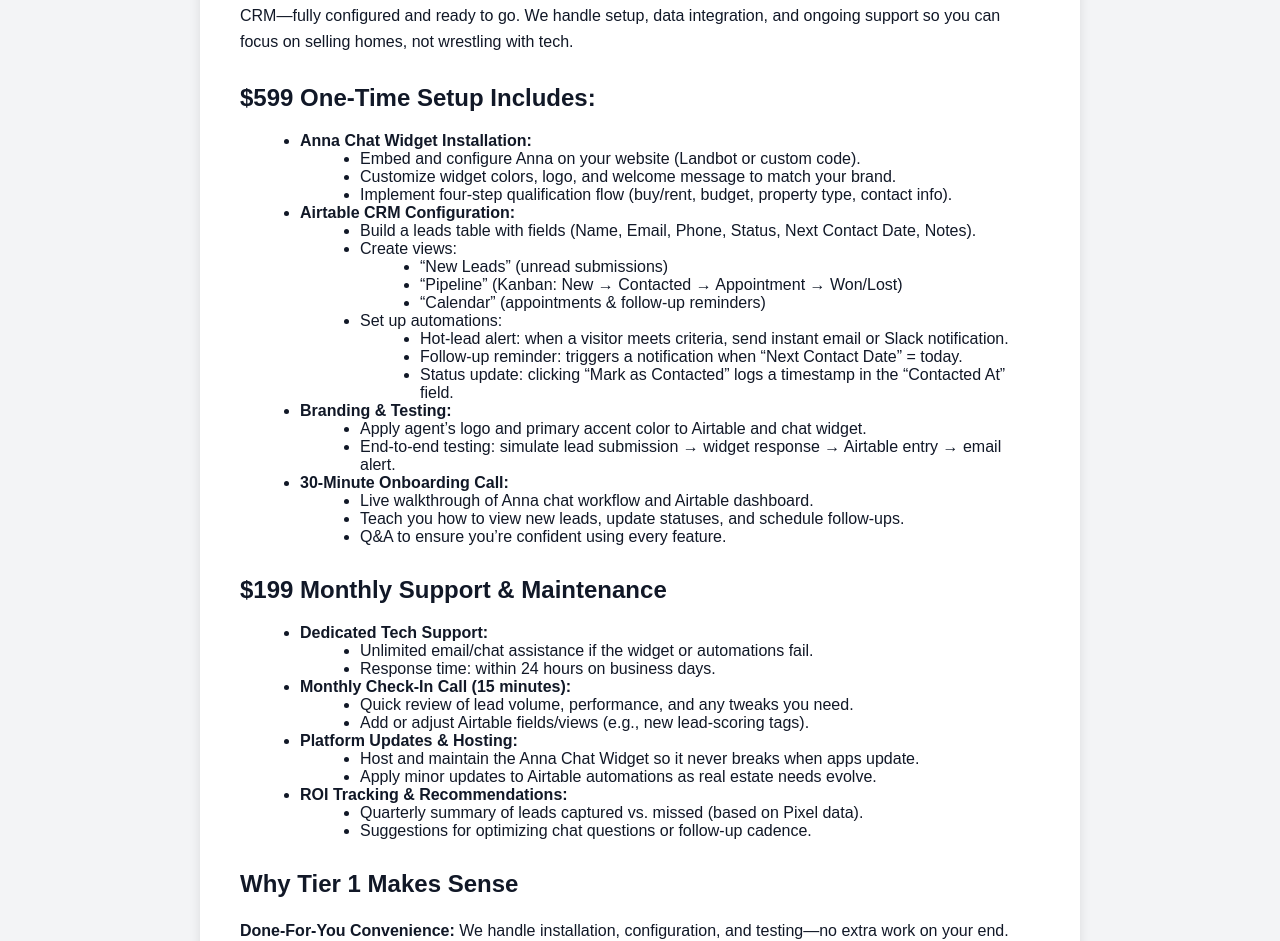
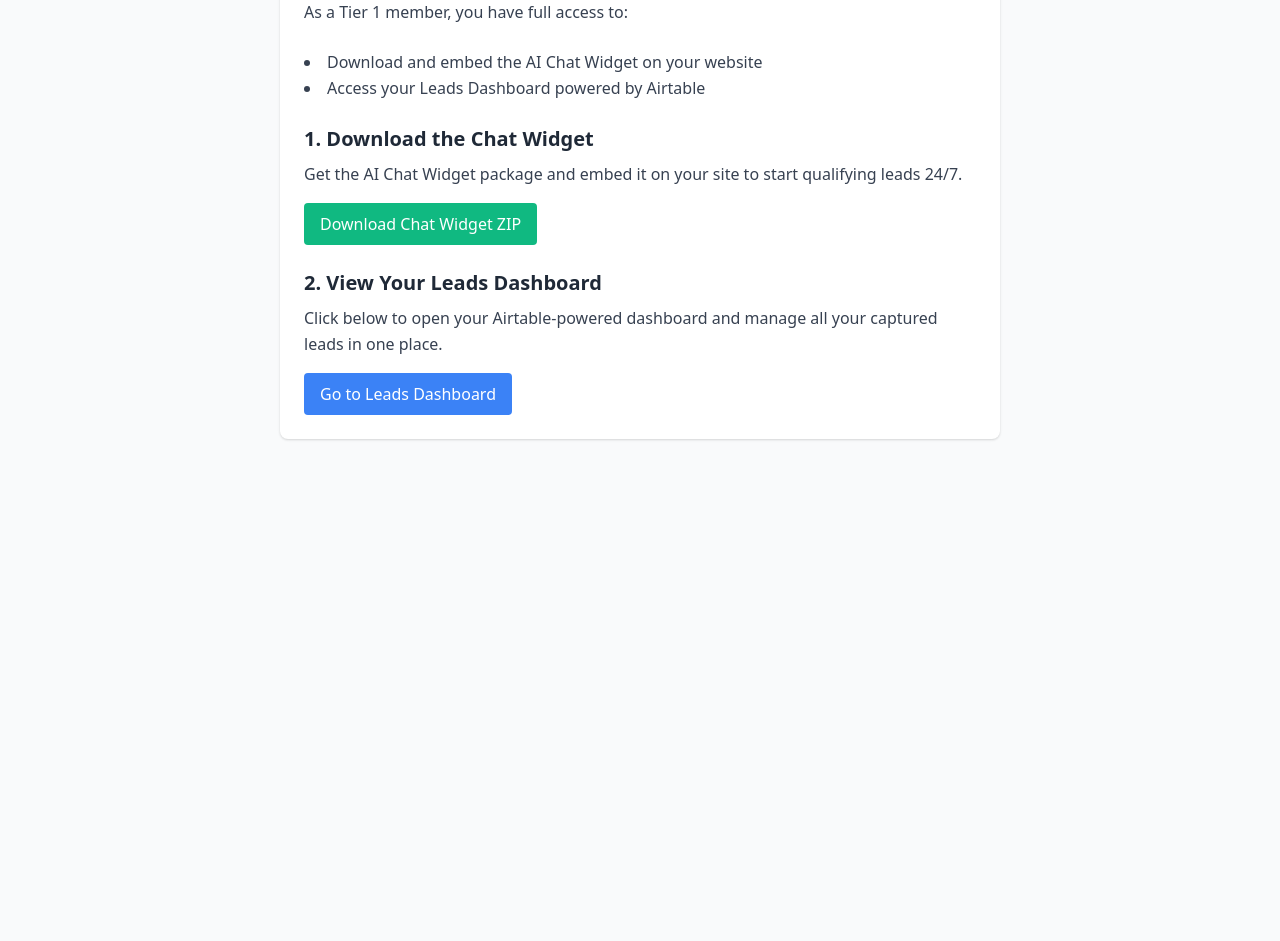
Before and after one commit to Rackz23/realtybot-landing, a plain HTML site: page tier1/index.html in a window 1280 px wide. Shown: the part 161-1102 px from the top of the page. After the commit the page ends 800 px from the top, so only its background shows below. Drawn offline with nearby package versions, Linux system fonts and the light colour scheme.

Commit message:
Update index.html

```diff
--- a/tier1/index.html
+++ b/tier1/index.html
@@ -1,175 +1,72 @@
 <!DOCTYPE html>
 <html lang="en">
 <head>
-    <meta charset="UTF-8">
-    <meta name="viewport" content="width=device-width, initial-scale=1.0">
-    <title>Tier 1 Package – Apex Estate Solutions</title>
-    <style>
-        body {
-            font-family: Arial, sans-serif;
-            margin: 40px;
-            color: #111827;
-            background-color: #f3f4f6;
-        }
-        .container {
-            max-width: 800px;
-            margin: auto;
-            background-color: #ffffff;
-            padding: 20px 40px;
-            border-radius: 10px;
-            box-shadow: 0 4px 12px rgba(0, 0, 0, 0.1);
-        }
-        h1 {
-            color: #2563eb;
-            text-align: center;
-            margin-bottom: 20px;
-        }
-        h2 {
-            color: #111827;
-            margin-top: 30px;
-        }
-        p {
-            line-height: 1.6;
-        }
-        ul {
-            margin-left: 20px;
-            list-style-type: disc;
-        }
-        ol {
-            margin-left: 20px;
-        }
-        .cta-button {
-            display: inline-block;
-            margin-top: 30px;
-            padding: 12px 24px;
-            background-color: #2563eb;
-            color: #ffffff;
-            text-decoration: none;
-            border-radius: 6px;
-        }
-        .download-button {
-            display: inline-block;
-            margin-top: 30px;
-            padding: 12px 24px;
-            background-color: #10b981;
-            color: #ffffff;
-            text-decoration: none;
-            border-radius: 6px;
-        }
-        .contact-info {
-            margin-top: 20px;
-            font-weight: bold;
-        }
-    </style>
+  <meta charset="UTF-8" />
+  <meta name="viewport" content="width=device-width, initial-scale=1.0" />
+  <title>Tier 1 Package – Apex Estate Solutions</title>
+  <link rel="stylesheet" href="https://cdn.jsdelivr.net/npm/tailwindcss@2.2.19/dist/tailwind.min.css" />
+  <style>
+    /* Custom overrides */
+    body { background-color: #f9fafb; color: #111827; }
+  </style>
 </head>
-<body>
-    <div class="container" data-ms-content="tier1">
-        <h1>Tier 1 Package: All-In Chat &amp; CRM Solution</h1>
+<body class="font-sans leading-relaxed">
 
-        <p><strong>Overview:</strong> Apex Estate Solutions’ Tier 1 Package delivers a turnkey AI chat widget plus a custom Airtable–based CRM—fully configured and ready to go. We handle setup, data integration, and ongoing support so you can focus on selling homes, not wrestling with tech.</p>
+  <!-- Header -->
+  <header class="bg-white shadow fixed top-0 w-full z-50">
+    <div class="max-w-6xl mx-auto px-4 py-4 flex items-center justify-between">
+      <a href="/" class="text-xl font-bold text-gray-800">Apex Estate Solutions</a>
+      <nav class="space-x-4">
+        <a href="/" class="text-gray-600 hover:text-gray-800">Home</a>
+        <a href="/dashboard" class="text-gray-600 hover:text-gray-800">Dashboard</a>
+        <a href="/logout.html" class="bg-red-500 hover:bg-red-600 text-white px-3 py-1 rounded">Logout</a>
+      </nav>
+    </div>
+  </header>
+  <div class="h-16"></div><!-- spacer for fixed header -->
 
-        <h2>$599 One-Time Setup Includes:</h2>
-        <ul>
-            <li><strong>Anna Chat Widget Installation:</strong>
-                <ul>
-                    <li>Embed and configure Anna on your website (Landbot or custom code).</li>
-                    <li>Customize widget colors, logo, and welcome message to match your brand.</li>
-                    <li>Implement four-step qualification flow (buy/rent, budget, property type, contact info).</li>
-                </ul>
-            </li>
-            <li><strong>Airtable CRM Configuration:</strong>
-                <ul>
-                    <li>Build a leads table with fields (Name, Email, Phone, Status, Next Contact Date, Notes).</li>
-                    <li>Create views:
-                        <ul>
-                            <li>“New Leads” (unread submissions)</li>
-                            <li>“Pipeline” (Kanban: New → Contacted → Appointment → Won/Lost)</li>
-                            <li>“Calendar” (appointments &amp; follow-up reminders)</li>
-                        </ul>
-                    </li>
-                    <li>Set up automations:
-                        <ul>
-                            <li>Hot-lead alert: when a visitor meets criteria, send instant email or Slack notification.</li>
-                            <li>Follow-up reminder: triggers a notification when “Next Contact Date” = today.</li>
-                            <li>Status update: clicking “Mark as Contacted” logs a timestamp in the “Contacted At” field.</li>
-                        </ul>
-                    </li>
-                </ul>
-            </li>
-            <li><strong>Branding &amp; Testing:</strong>
-                <ul>
-                    <li>Apply agent’s logo and primary accent color to Airtable and chat widget.</li>
-                    <li>End-to-end testing: simulate lead submission → widget response → Airtable entry → email alert.</li>
-                </ul>
-            </li>
-            <li><strong>30-Minute Onboarding Call:</strong>
-                <ul>
-                    <li>Live walkthrough of Anna chat workflow and Airtable dashboard.</li>
-                    <li>Teach you how to view new leads, update statuses, and schedule follow-ups.</li>
-                    <li>Q&amp;A to ensure you’re confident using every feature.</li>
-                </ul>
-            </li>
-        </ul>
+  <!-- Main Content -->
+  <main class="max-w-3xl mx-auto p-6 space-y-8">
+    <section class="bg-white rounded-lg shadow p-6" data-ms-content="tier1">
+      <h1 class="text-2xl font-bold mb-4 text-gray-800">Tier 1 Package</h1>
+      <p class="mb-6 text-gray-700">
+        As a Tier 1 member, you have full access to:
+      </p>
+      <ul class="list-disc list-inside mb-6 text-gray-700">
+        <li>Download and embed the AI Chat Widget on your website</li>
+        <li>Access your Leads Dashboard powered by Airtable</li>
+      </ul>
 
-        <h2>$199 Monthly Support &amp; Maintenance</h2>
-        <ul>
-            <li><strong>Dedicated Tech Support:</strong>
-                <ul>
-                    <li>Unlimited email/chat assistance if the widget or automations fail.</li>
-                    <li>Response time: within 24 hours on business days.</li>
-                </ul>
-            </li>
-            <li><strong>Monthly Check-In Call (15 minutes):</strong>
-                <ul>
-                    <li>Quick review of lead volume, performance, and any tweaks you need.</li>
-                    <li>Add or adjust Airtable fields/views (e.g., new lead-scoring tags).</li>
-                </ul>
-            </li>
-            <li><strong>Platform Updates &amp; Hosting:</strong>
-                <ul>
-                    <li>Host and maintain the Anna Chat Widget so it never breaks when apps update.</li>
-                    <li>Apply minor updates to Airtable automations as real estate needs evolve.</li>
-                </ul>
-            </li>
-            <li><strong>ROI Tracking &amp; Recommendations:</strong>
-                <ul>
-                    <li>Quarterly summary of leads captured vs. missed (based on Pixel data).</li>
-                    <li>Suggestions for optimizing chat questions or follow-up cadence.</li>
-                </ul>
-            </li>
-        </ul>
+      <!-- Download Widget -->
+      <div class="mb-6">
+        <h2 class="text-xl font-semibold mb-2 text-gray-800">1. Download the Chat Widget</h2>
+        <p class="mb-4 text-gray-700">
+          Get the AI Chat Widget package and embed it on your site to start qualifying leads 24/7.
+        </p>
+        <a
+          href="/downloads/chat-widget.zip"
+          download
+          class="inline-block bg-green-500 hover:bg-green-600 text-white px-4 py-2 rounded"
+        >
+          Download Chat Widget ZIP
+        </a>
+      </div>
 
-        <h2>Why Tier 1 Makes Sense</h2>
-        <p>
-            <strong>Done-For-You Convenience:</strong> We handle installation, configuration, and testing—no extra work on your end.<br>
-            <strong>All Your Leads in One Place:</strong> Anna captures and qualifies 24/7, pushing each “hot lead” directly into Airtable, so you never lose a prospect.<br>
-            <strong>Peace of Mind:</strong> With proactive maintenance and on-demand support, you can rely on 99% uptime and immediate fixes if anything goes wrong.<br>
-            <strong>Scalable Process:</strong> As your business grows, Airtable automations can be extended (Zapier integrations, custom reporting), and we’ll handle it.
+      <!-- Leads Dashboard -->
+      <div>
+        <h2 class="text-xl font-semibold mb-2 text-gray-800">2. View Your Leads Dashboard</h2>
+        <p class="mb-4 text-gray-700">
+          Click below to open your Airtable-powered dashboard and manage all your captured leads in one place.
         </p>
+        <a
+          href="/dashboard"
+          class="inline-block bg-blue-500 hover:bg-blue-600 text-white px-4 py-2 rounded"
+        >
+          Go to Leads Dashboard
+        </a>
+      </div>
+    </section>
+  </main>
 
-        <h2>How to Get Started</h2>
-        <ol>
-            <li><strong>Schedule Your Setup Call:</strong><br>
-                Click “Book My Onboarding” on our website or email <a href="mailto:support@apexestate.com">support@apexestate.com</a>. We’ll confirm your site details and branding assets (logo, color hex codes).</li>
-            <li><strong>Complete Payment ($599):</strong><br>
-                Pay via credit card or PayPal. Once paid, we’ll kick off your setup within 1–2 business days.</li>
-            <li><strong>30-Minute Onboarding:</strong><br>
-                Join our Zoom call. We’ll finalize widget placement, Airtable sharing, and test lead flows together.</li>
-            <li><strong>Go Live &amp; Get Leads:</strong><br>
-                Your site’s chat widget is active. Watch qualified leads flow into Airtable. We’ll handle alerts and automations.</li>
-            <li><strong>Monthly Support Begins ($199/mo):</strong><br>
-                You’ll receive monthly account updates and priority support. No surprises—just smooth lead management.</li>
-        </ol>
-
-        <!-- Download Chat Widget Button -->
-        <a href="/downloads/chat-widget.zip" download class="download-button">
-            Download Chat Widget
-        </a>
-
-        <p class="contact-info">
-            Ready to Never Miss a Lead Again?<br>
-            <a href="mailto:support@apexestate.com" class="cta-button">Book My Onboarding Call</a> | <a href="tel:5551234567">555-123-4567</a>
-        </p>
-    </div>
 </body>
 </html>
```
